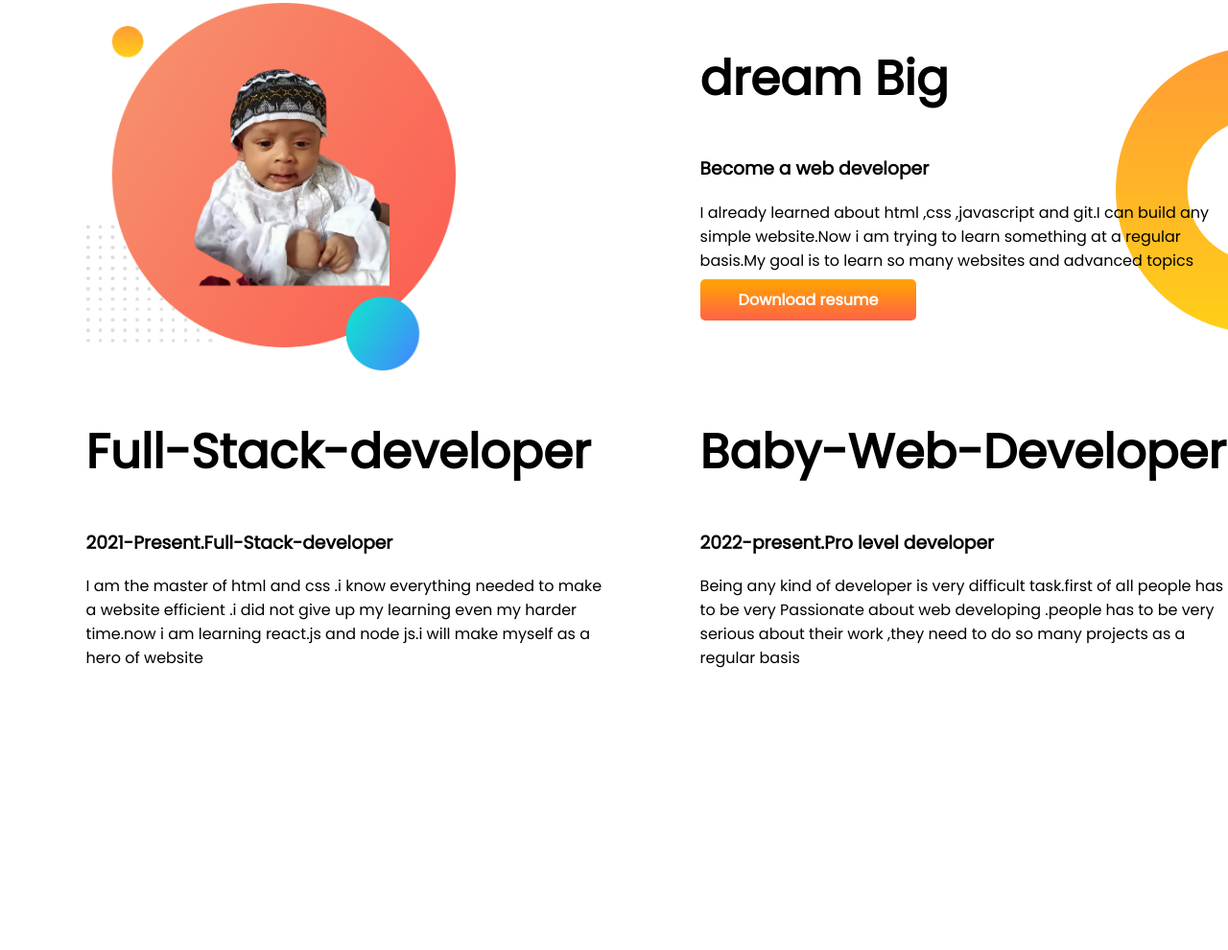
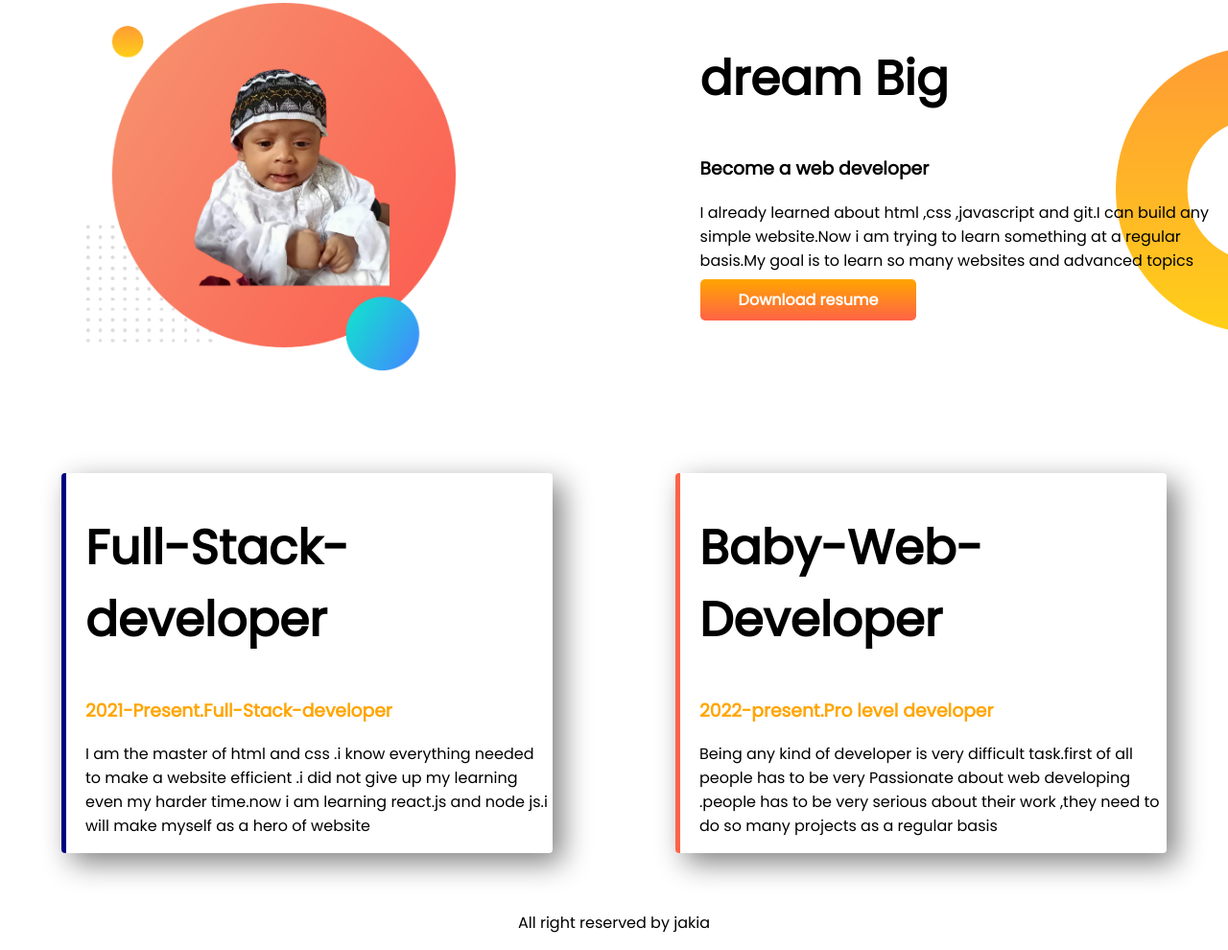
Before and after one commit to jakiaakhter/developer-portfolio, a plain HTML site: page index.html in a window 1280 px wide. Shown: the part 580-1570 px from the top of the page at 96% size. Before the commit the page ends 1294 px from the top, so only its background shows below. Drawn offline with Linux system fonts and the light colour scheme.

Commit message:
styled border

```diff
--- a/index.html
+++ b/index.html
@@ -39,19 +39,22 @@
 <section class="experiences-area">
     <div class="flexible-container">
 
-    <div class="half-width">
+    <div id="full-stack-developer" class="experiences-item">
         <h1>Full-Stack-developer</h1>
-        <h3>2021-Present.Full-Stack-developer</h3>
+        <h3 class="orange-color">2021-Present.Full-Stack-developer</h3>
         <p>
             I am the master of html and css .i know everything needed to make a website efficient .i did not give up my learning even my harder time.now i am learning react.js and node js.i will make myself as a hero of website
         </p>
     </div>
-    <div class="half-width">
+    <div id="baby-web-developer" class="experiences-item">
         <h1>Baby-Web-Developer</h1>
-        <h3>2022-present.Pro level developer</h3>
+        <h3 class="orange-color">2022-present.Pro level developer</h3>
         <p> Being any kind of developer is very difficult task.first of all people has to be very Passionate about web developing .people has to be very serious about their work ,they need to do so many projects as a regular basis</p>
     </div>
 </div>
 </section>
+<footer>
+    <p>All right reserved by jakia</p>
+</footer>
 </body>
 </html>
--- a/style.css
+++ b/style.css
@@ -14,6 +14,7 @@
 .half-width{
     width: 50%;
     padding-left: 7%;
+
 }
 .half-width img{
     width:70%;
@@ -38,3 +39,23 @@
     background-repeat: no-repeat;
     background-position: right;
 }
+.experiences-item{
+box-shadow: 10px 10px 30px gray;
+width: 40%;
+margin-left: 5%;
+margin-right: 5%;
+padding-left: 20px;
+margin-top:100px;
+border-radius: 4px;
+
+}
+#baby-web-developer{
+    border-left:5px solid tomato ;
+}
+#full-stack-developer{
+    border-left:5px solid navy ;
+}
+footer p{
+    text-align: center;
+    margin-top: 60px;
+}
```
